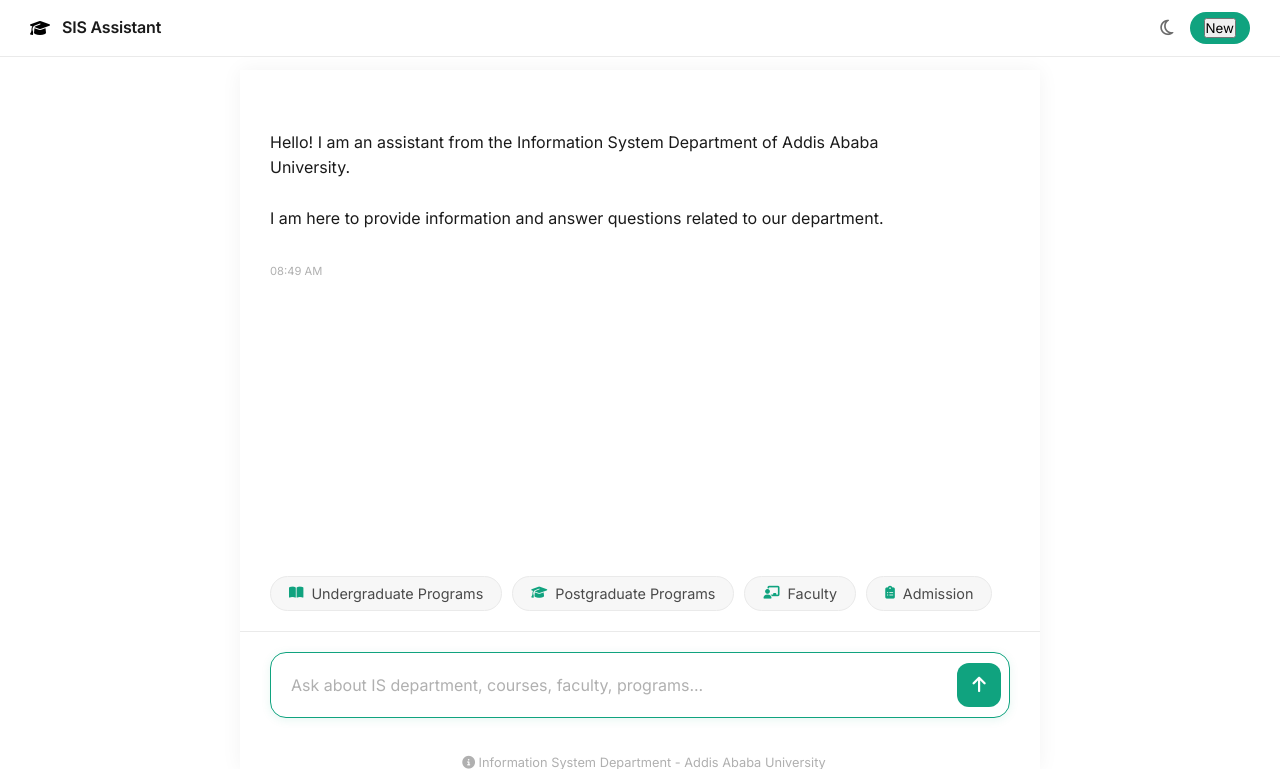
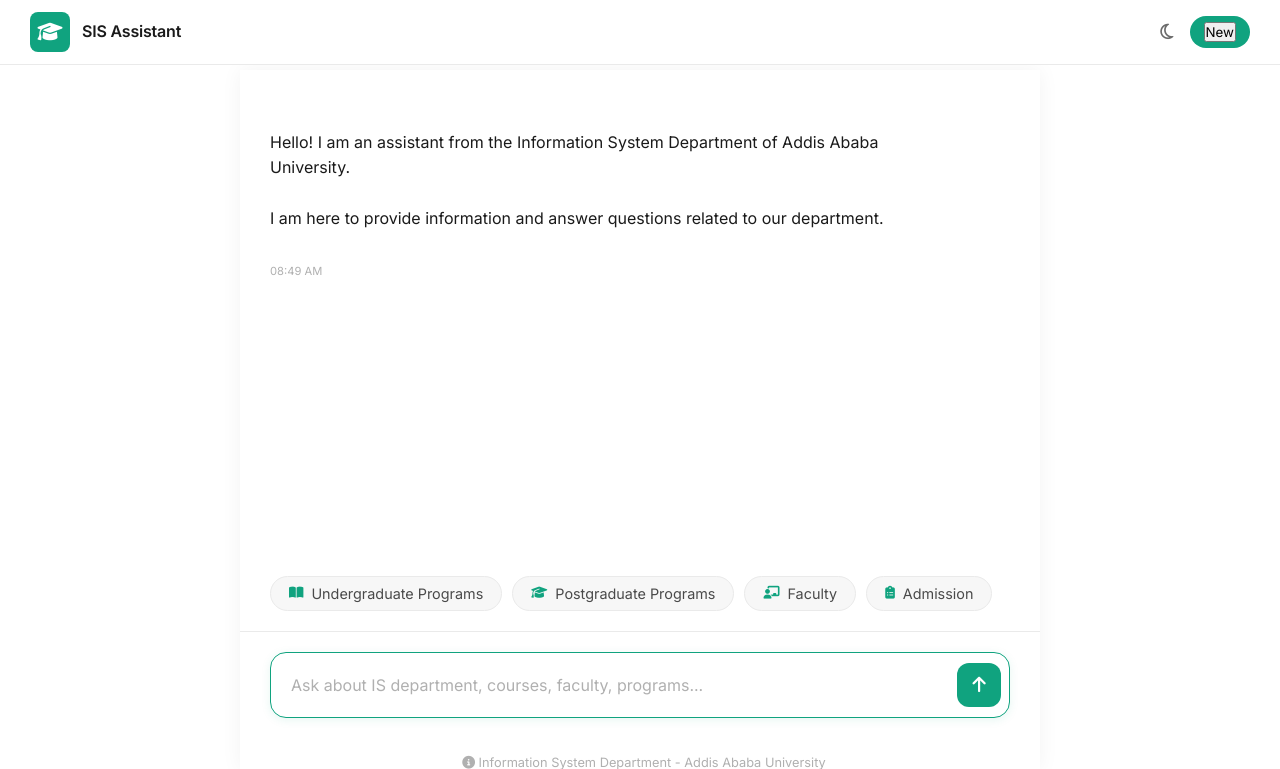
Before and after one commit to Mebrie-Awoke/AI-Assistant-for-IS-department, a Flask app: page / in a window 1280 px wide. Shown: the top 769 px of the page. Run offline with Flask 3, Linux system fonts and the light colour scheme.

Commit message:
chat.html

```diff
--- a/Frontend/templates/chat.html
+++ b/Frontend/templates/chat.html
@@ -13,7 +13,7 @@
 <body>
     <div class="system-header" id="systemHeader">
         <div class="header-left" id="newChatButton" style="cursor: pointer;">
-            <div>
+            <div class="bot-avatar">
                 <i class="fas fa-graduation-cap"></i>
             </div>
             <div class="header-info">
```
